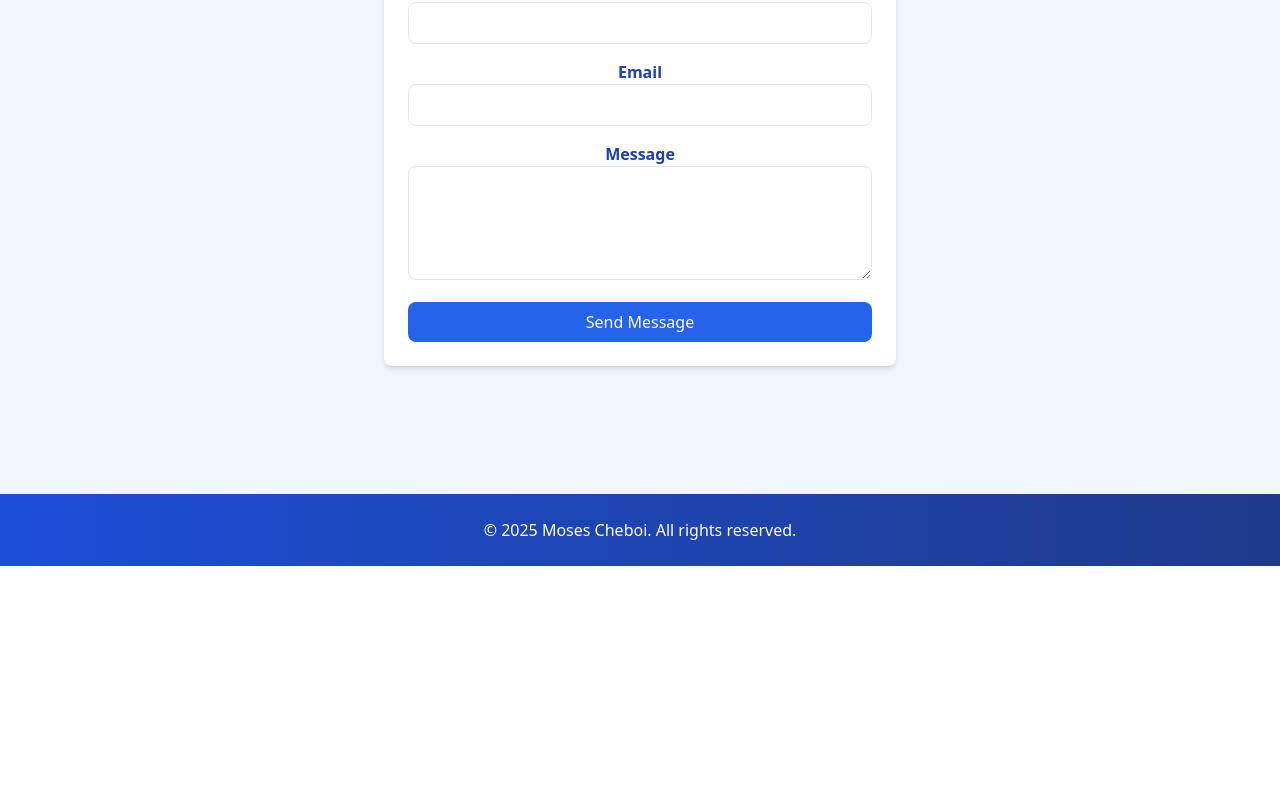
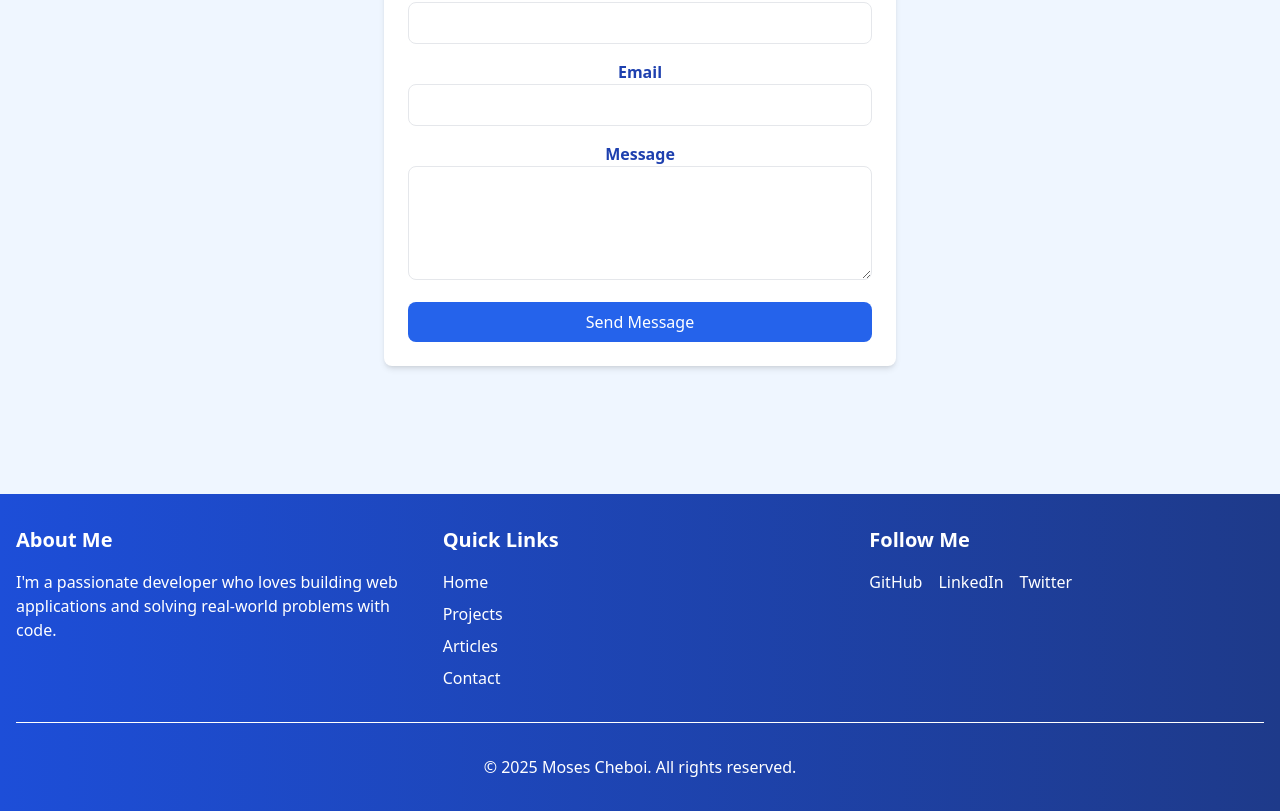
Before and after one commit to cheboi/my-website, a Next.js app: page / in a window 1280 px wide. Shown: the part 3246-4057 px from the top of the page. Before the commit the page ends 3812 px from the top, so only its background shows below. Built offline with nearby package versions, Linux system fonts and the light colour scheme.

Commit message:
update: footer component

```diff
--- a/app/layout.tsx
+++ b/app/layout.tsx
@@ -1,5 +1,6 @@
 import "../styles/globals.css";
 import { ReactNode } from "react";
+import Footer from "@/components/Footer";
 
 export default function RootLayout({ children }: { children: ReactNode }) {
   return (
@@ -8,6 +9,7 @@ export default function RootLayout({ children }: { children: ReactNode }) {
         <title>Moses Cheboi Portfolio</title>
       </head>
       <body>{children}</body>
+      <Footer />
     </html>
   );
 }
--- a/app/page.tsx
+++ b/app/page.tsx
@@ -349,12 +349,6 @@ export default function Home() {
           <ContactForm />
         </div>
       </section>
-
-      <footer className="bg-gradient-to-r from-blue-700 to-blue-900 py-6">
-        <div className="container mx-auto px-4 text-center text-white">
-          &copy; {new Date().getFullYear()} Moses Cheboi. All rights reserved.
-        </div>
-      </footer>
     </div>
   );
 }
--- /dev/null
+++ b/components/Footer.tsx
@@ -0,0 +1,93 @@
+import Link from "next/link";
+
+export default function Footer() {
+  return (
+    <footer className="bg-gradient-to-r from-blue-700 to-blue-900  text-white py-8 mb-0">
+      <div className="container mx-auto px-4">
+        <div className="grid grid-cols-1 md:grid-cols-3 gap-8">
+          <div>
+            <h3 className="text-xl font-bold mb-4">About Me</h3>
+            <p className="text-white">
+              I'm a passionate developer who loves building web applications and
+              solving real-world problems with code.
+            </p>
+          </div>
+
+          <div>
+            <h3 className="text-xl font-bold mb-4">Quick Links</h3>
+            <ul className="space-y-2">
+              <li>
+                <Link
+                  href="/"
+                  className="text-white hover:text-white transition-colors"
+                >
+                  Home
+                </Link>
+              </li>
+              <li>
+                <Link
+                  href="/projects"
+                  className="text-white hover:text-white transition-colors"
+                >
+                  Projects
+                </Link>
+              </li>
+              <li>
+                <Link
+                  href="/articles"
+                  className="text-white hover:text-white transition-colors"
+                >
+                  Articles
+                </Link>
+              </li>
+              <li>
+                <Link
+                  href="/#contact"
+                  className="text-white hover:text-white transition-colors"
+                >
+                  Contact
+                </Link>
+              </li>
+            </ul>
+          </div>
+
+          <div>
+            <h3 className="text-xl font-bold mb-4">Follow Me</h3>
+            <div className="flex space-x-4">
+              <a
+                href="https://github.com/cheboi"
+                target="_blank"
+                rel="noopener noreferrer"
+                className="text-white hover:text-white transition-colors"
+              >
+                GitHub
+              </a>
+              <a
+                href="https://linkedin.com/in/moses-cheboi"
+                target="_blank"
+                rel="noopener noreferrer"
+                className="text-white hover:text-white transition-colors"
+              >
+                LinkedIn
+              </a>
+              <a
+                href="https://twitter.com/moses_cheboy"
+                target="_blank"
+                rel="noopener noreferrer"
+                className="text-white hover:text-white transition-colors"
+              >
+                Twitter
+              </a>
+            </div>
+          </div>
+        </div>
+
+        <div className="border-t border-white mt-8 pt-8 text-center">
+          <p className="text-white">
+            &copy; {new Date().getFullYear()} Moses Cheboi. All rights reserved.
+          </p>
+        </div>
+      </div>
+    </footer>
+  );
+}
```
